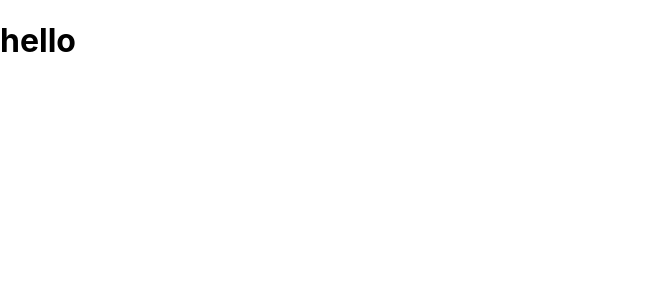
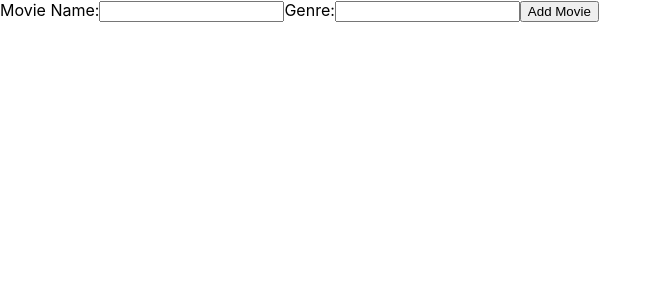
Before and after one commit to aruvaro88/redux-tpmba, a React (Create React App) app: page / in a window 1280 px wide. Shown: the top 300 px of the page, without its empty margins (0-661 px from the left). Built offline with nearby package versions, Linux system fonts and the light colour scheme.

Commit message:
add movie working

```diff
--- a/src/components/App.js
+++ b/src/components/App.js
@@ -1,11 +1,14 @@
-import React from 'react';
-
-import './App.css';
+import React from "react"
+import "./App.css"
+import MovieForm from "../components/ui/movieForm"
+import { addMovie } from "../components/actions/index"
+import { useSelector, useDispatch } from "react-redux"
 
 function App() {
-  return (
-   <h1>hello</h1>
-  );
+  const movieList = useSelector((state) => state.movieList)
+  const dispatch = useDispatch()
+
+  return <MovieForm />
 }
 
-export default App;
+export default App
--- /dev/null
+++ b/src/components/actions/index.js
@@ -0,0 +1,12 @@
+import { findAllByDisplayValue } from "@testing-library/react"
+
+let nextId = 0
+export const addMovie = (name, genre) => {
+    return {
+        type: "ADD_MOVIE",
+        id: nextId++,
+        name: name,
+        genre: genre,
+        haveSeen: false
+    }
+}
--- /dev/null
+++ b/src/components/reducers/index.js
@@ -0,0 +1,8 @@
+import movieReducer from "./movieReducer"
+import { combineReducers } from "redux"
+
+const allReducers = combineReducers({
+    movieList: movieReducer
+})
+
+export default allReducers
--- /dev/null
+++ b/src/components/reducers/movieReducer.js
@@ -0,0 +1,15 @@
+const movieReducer = (state = [], action) => {
+    switch (action.type) {
+        case "ADD_MOVIE":
+            return [...state, {
+                id: action.id,
+                name: action.name,
+                genre: action.genre,
+                haveSeen: false
+            }]
+        default:
+            return state
+    }
+
+}
+export default movieReducer
--- /dev/null
+++ b/src/components/ui/movieForm.js
@@ -0,0 +1,34 @@
+import React from "react"
+import { addMovie } from "../actions/index"
+import { useSelector, useDispatch } from "react-redux"
+
+const MovieForm = () => {
+  const dispatch = useDispatch()
+  const handleSubmit = (e) => {
+    e.preventDefault()
+    dispatch(addMovie(name.value, genre.value))
+    name.value = ""
+    genre.value = ""
+  }
+  let name
+  let genre
+  return (
+    <form onSubmit={handleSubmit}>
+      Movie Name:
+      <input
+        ref={(node) => {
+          name = node
+        }}
+      />
+      Genre:
+      <input
+        ref={(node) => {
+          genre = node
+        }}
+      />
+      <button type="submit">Add Movie</button>
+    </form>
+  )
+}
+
+export default MovieForm
--- a/src/index.js
+++ b/src/index.js
@@ -1,12 +1,18 @@
-import React from 'react';
-import ReactDOM from 'react-dom';
-import './index.css';
-import App from './components/App';
+import React from "react"
+import ReactDOM from "react-dom"
+import "./index.css"
+import App from "./components/App"
+import { createStore } from "redux"
+import { Provider } from "react-redux"
+import allReducers from "./components/reducers/index"
 
+const store = createStore(allReducers, window.__REDUX_DEVTOOLS_EXTENSION__ && window.__REDUX_DEVTOOLS_EXTENSION__())
 
 ReactDOM.render(
   <React.StrictMode>
-    <App />
+    <Provider store={store}>
+      <App />
+    </Provider>
   </React.StrictMode>,
-  document.getElementById('root')
-);
+  document.getElementById("root")
+)
```
